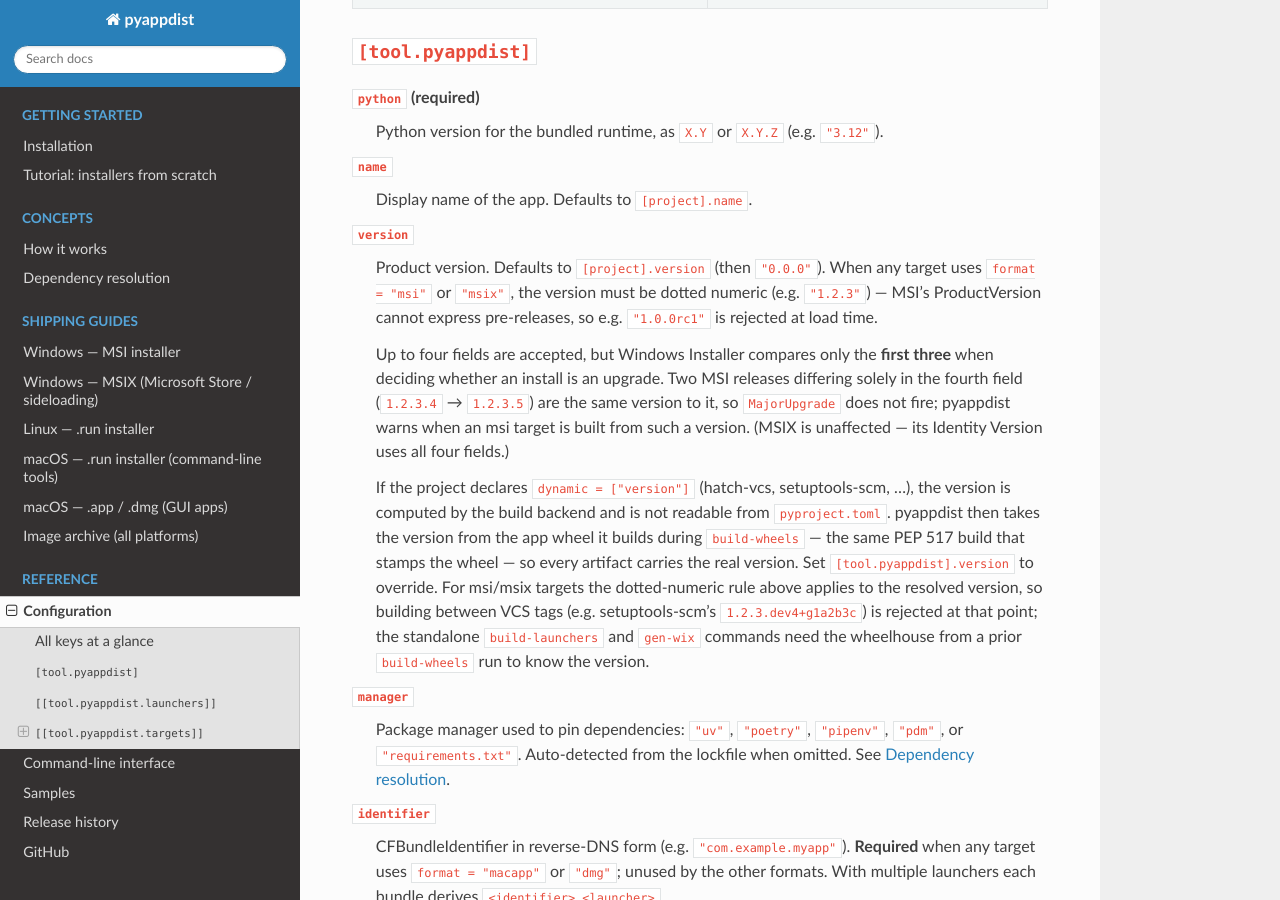
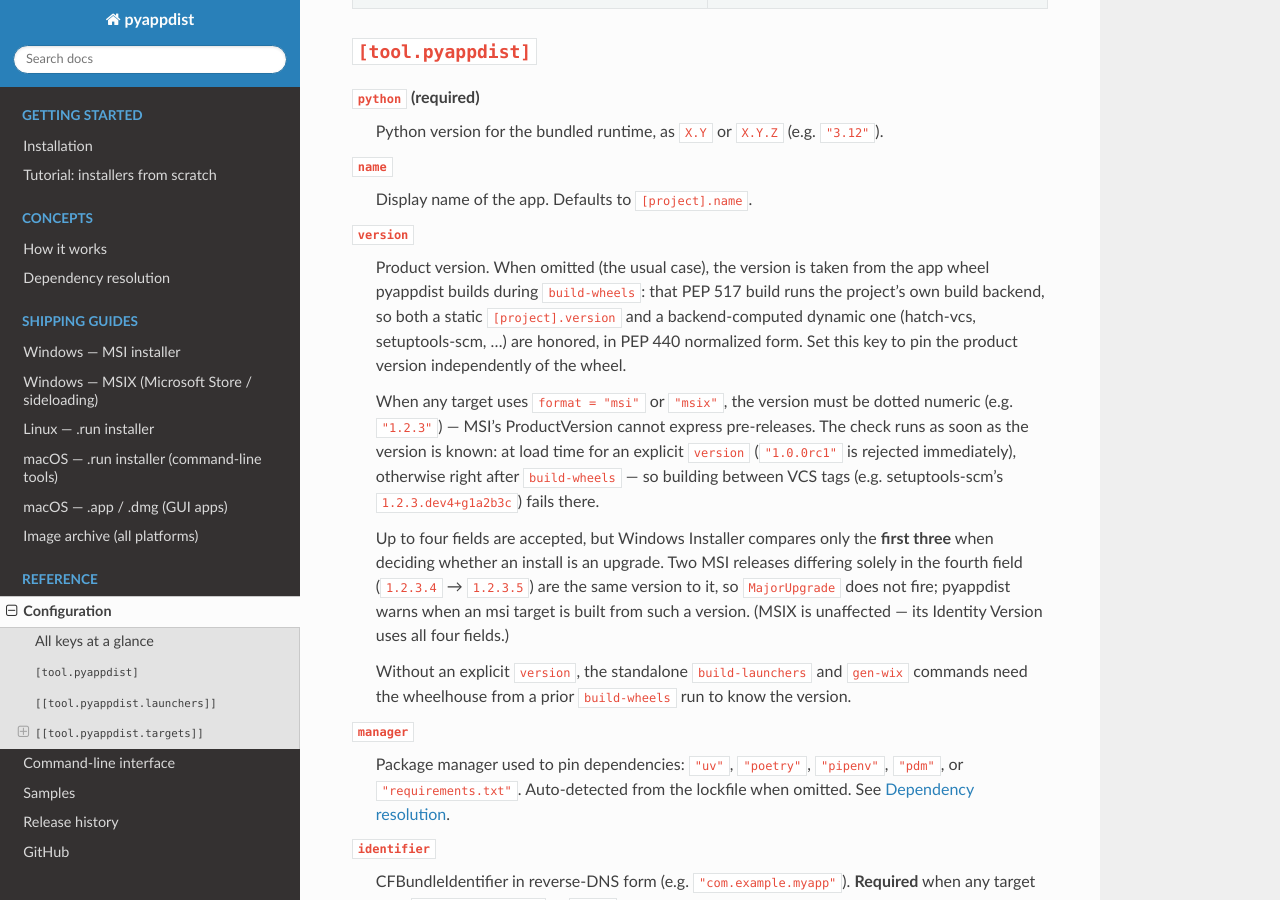
Before and after one commit to atsuoishimoto/pyappdist, a Sphinx documentation site: the page built from docs/configuration.rst, in a window 1280 px wide and 900 px high, scrolled down 977 px. Built offline with Sphinx 7.4.7 and the Read the Docs theme 3.1.0, drawn with Linux system fonts in a browser that asks for light colours.

Commit message:
Always take the version from the built app wheel unless tool.version is set
Reading [project].version at config load duplicated what the PEP 517
build already knows: for a PEP 621 project the backend stamps exactly
that value into the wheel, and for everything else (dynamic versions,
legacy poetry layouts without a [project] table) pyproject.toml has no
readable version at all — the old "0.0.0" fallback silently mislabeled
those. Drop the [project].version reading and the fallback: the version
is [tool.pyappdist].version when set, and the built app wheel's version
otherwise (dynamic_version renamed to version_from_wheel accordingly).

The msi/msix version check now runs at load only for an explicit
tool.version; wheel-resolved versions are checked right after
build-wheels, as before. Note the wheel carries the PEP 440 normalized
form, so an unnormalized [project].version reaches artifacts normalized.

```diff
--- a/docs/configuration.rst
+++ b/docs/configuration.rst
@@ -61,10 +61,19 @@
    Display name of the app. Defaults to ``[project].name``.
 
 ``version``
-   Product version. Defaults to ``[project].version`` (then ``"0.0.0"``).
+   Product version. When omitted (the usual case), the version is taken from
+   the app wheel pyappdist builds during ``build-wheels``: that PEP 517 build
+   runs the project's own build backend, so both a static
+   ``[project].version`` and a backend-computed dynamic one (hatch-vcs,
+   setuptools-scm, …) are honored, in PEP 440 normalized form. Set this key to
+   pin the product version independently of the wheel.
+
    When any target uses ``format = "msi"`` or ``"msix"``, the version must be
    dotted numeric (e.g. ``"1.2.3"``) — MSI's ProductVersion cannot express
-   pre-releases, so e.g. ``"1.0.0rc1"`` is rejected at load time.
+   pre-releases. The check runs as soon as the version is known: at load time
+   for an explicit ``version`` (``"1.0.0rc1"`` is rejected immediately),
+   otherwise right after ``build-wheels`` — so building between VCS tags
+   (e.g. setuptools-scm's ``1.2.3.dev4+g1a2b3c``) fails there.
 
    Up to four fields are accepted, but Windows Installer compares only the
    **first three** when deciding whether an install is an upgrade. Two MSI
@@ -73,16 +82,9 @@
    warns when an msi target is built from such a version. (MSIX is unaffected —
    its Identity Version uses all four fields.)
 
-   If the project declares ``dynamic = ["version"]`` (hatch-vcs,
-   setuptools-scm, …), the version is computed by the build backend and is not
-   readable from ``pyproject.toml``. pyappdist then takes the version from the
-   app wheel it builds during ``build-wheels`` — the same PEP 517 build that
-   stamps the wheel — so every artifact carries the real version. Set
-   ``[tool.pyappdist].version`` to override. For msi/msix targets the
-   dotted-numeric rule above applies to the resolved version, so building
-   between VCS tags (e.g. setuptools-scm's ``1.2.3.dev4+g1a2b3c``) is rejected
-   at that point; the standalone ``build-launchers`` and ``gen-wix`` commands
-   need the wheelhouse from a prior ``build-wheels`` run to know the version.
+   Without an explicit ``version``, the standalone ``build-launchers`` and
+   ``gen-wix`` commands need the wheelhouse from a prior ``build-wheels`` run
+   to know the version.
 
 ``manager``
    Package manager used to pin dependencies: ``"uv"``, ``"poetry"``,
```
Also changed, not shown: 5 other files.
